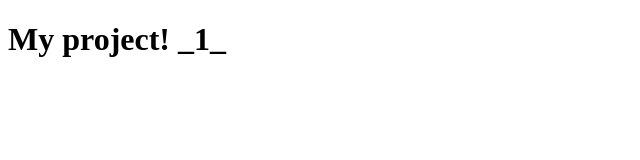
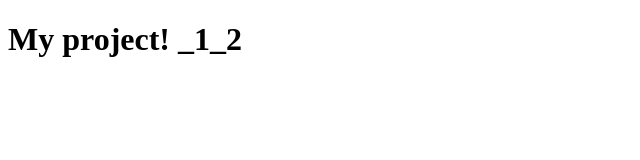
Before and after one commit to ghost1975/my_project, a plain HTML site: page index.html in a window 1280 px wide. Shown: the full height of the page, 0-640 px from the left. Drawn offline with Linux system fonts and the light colour scheme.

Commit message:
Test commit

```diff
--- a/index.html
+++ b/index.html
@@ -7,6 +7,6 @@
     <title>My project1</title>
 </head>
 <body>
-    <h1> My project! _1_ </h1>
+    <h1> My project! _1_2 </h1>
 </body>
 </html>
```
